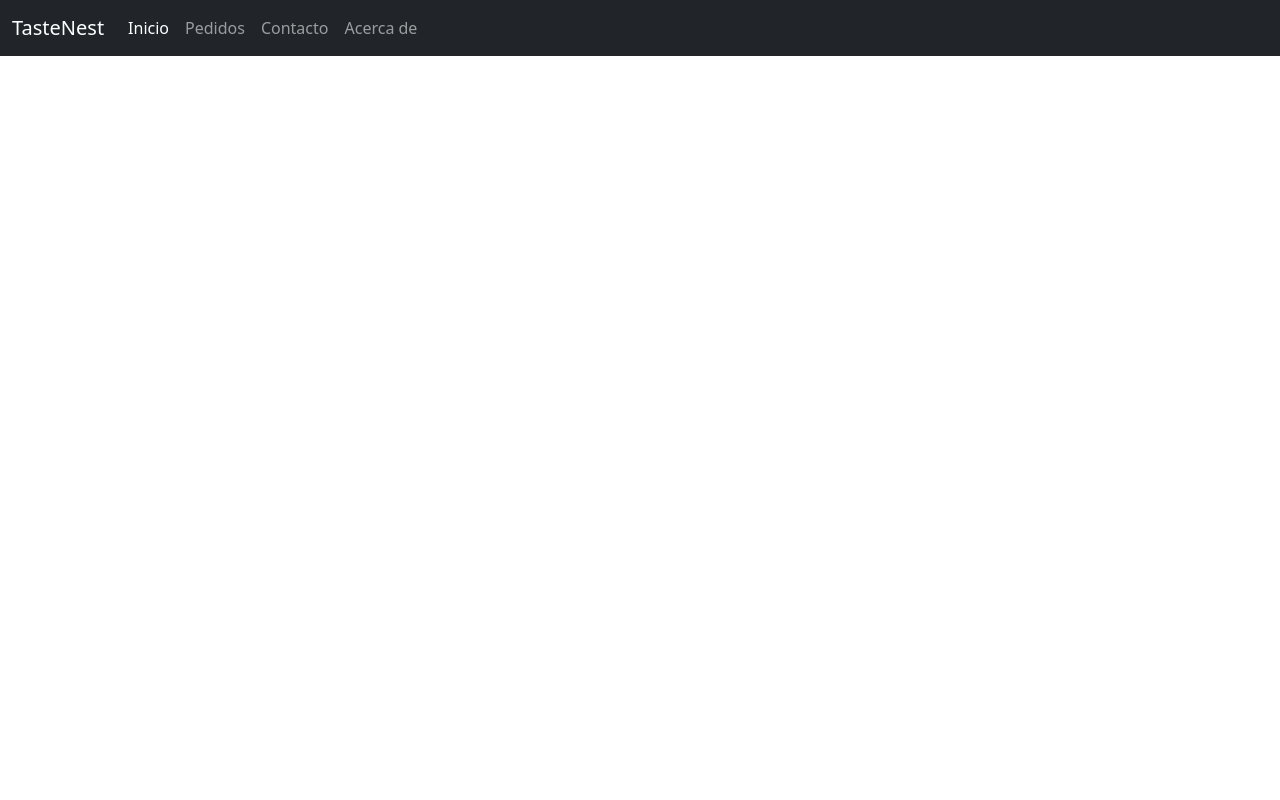
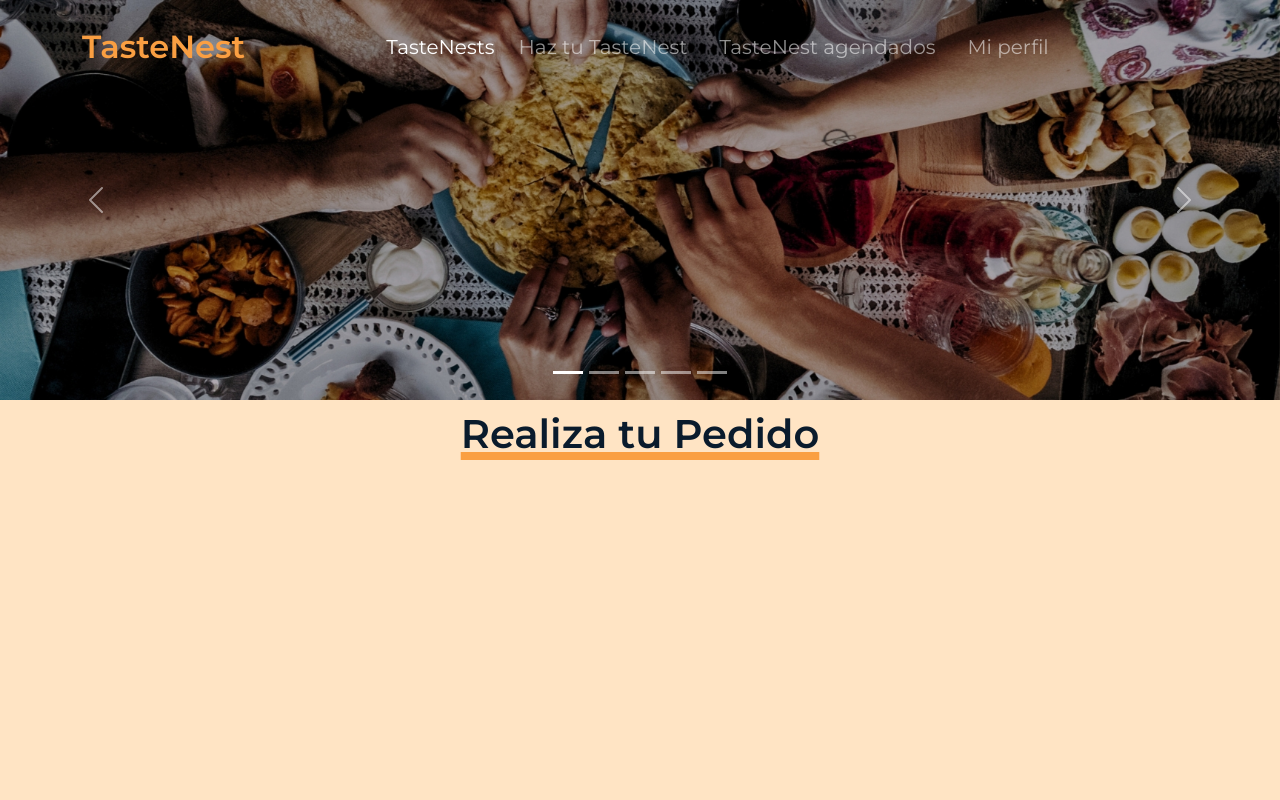
Before and after one commit to Adairowo/TasteNest.github.io, a PHP site: page /pedidos.html in a window 1280 px wide. Run offline with PHP 8.4, Linux system fonts and the light colour scheme; some libraries are stand-ins or nearby versions.

Commit message:
Actualizacion visualizacion de pagina

```diff
--- a/pedidos.html
+++ b/pedidos.html
@@ -3,38 +3,114 @@
 <head>
     <meta charset="UTF-8">
     <meta name="viewport" content="width=device-width, initial-scale=1.0">
-    <link href="https://cdn.jsdelivr.net/npm/bootstrap@5.3.3/dist/css/bootstrap.min.css" rel="stylesheet"
-        integrity="sha384-QWTKZyjpPEjISv5WaRU9OFeRpok6YctnYmDr5pNlyT2bRjXh0JMhjY6hW+ALEwIH" crossorigin="anonymous">
-    <link rel="stylesheet" href="css/hover.css">
-    <title>Pedidos TasteNest</title>
+    <link rel="stylesheet" href="https://cdnjs.cloudflare.com/ajax/libs/font-awesome/6.6.0/css/all.min.css">
+    <link rel="stylesheet" href="https://cdnjs.cloudflare.com/ajax/libs/hover.css/2.3.1/css/hover-min.css">
+    <link href="https://cdn.jsdelivr.net/npm/bootstrap@5.3.0/dist/css/bootstrap.min.css" rel="stylesheet">
+    <link rel="stylesheet" href="stylepedidos.css">
+    <title>TasteNest Pedidos</title>
 </head>
-<body>
+<body class="vh-100 overflow-hidden">
 <header>
-        <nav class="navbar navbar-expand-lg navbar-dark bg-dark">
-            <div class="container-fluid">
-                <a class="navbar-brand" href="#">TasteNest</a>
-                <button class="navbar-toggler" type="button" data-bs-toggle="collapse" data-bs-target="#navbarNav" aria-controls="navbarNav" aria-expanded="false" aria-label="Toggle navigation">
+  <!-- NavBar-->
+  <nav class="navbar navbar-dark navbar-expand-lg fixed-top" style="background-color: transparent;">
+    <div class="container">
+      <!--Logo-->
+      <a class="navbar-brand fs-2 fw-semibold" style="color:#fa9f42 ;" href="#">TasteNest</a>
+      <!--Toggle-->
+      <button
+       class="navbar-toggler shadow-none border-0"
+        type="button"
+        data-bs-toggle="offcanvas"
+        data-bs-target="#offcanvasNavbar"
+        aria-controls="offcanvasNavbar"
+        >
         <span class="navbar-toggler-icon"></span>
       </button>
-                <div class="collapse navbar-collapse" id="navbarNav">
-                    <ul class="navbar-nav">
+
+      <!--Sidebar-->
+      <div
+        class="sidebar offcanvas offcanvas-start"
+        tabindex="-1"
+        id="offcanvasNavbar"
+        aria-labelledby="offcanvasNavbarLabel">
+        <!--Sidebar header-->
+        <div class="offcanvas-header text-white shadow-none">
+          <h5 class="offcanvas-title" id="offcanvasNavbarLabel">TasteNest</h5>
+          <button type="button"
+           class="btn-close btn-close-white"
+            data-bs-dismiss="offcanvas"
+             aria-label="Close">
+          </button>
+        </div>
+        <!--Sidebar body-->
+        <div class="offcanvas-body d-flex flex-column p-3">
+          <ul
+           class="navbar-nav justify-content-center align-items-center fs-5 flex-grow-1 pe-3">
             <li class="nav-item">
-                            <a class="nav-link active" aria-current="page" href="#">Inicio</a>
+              <a class="nav-link active " aria-current="page" href="#">TasteNests</a>
             </li>
-                        <li class="nav-item">
-                            <a class="nav-link" href="#">Pedidos</a>
+            <li class="nav-item mx-2">
+              <a class="nav-link" href="about">Haz tu TasteNest</a>
             </li>
-                        <li class="nav-item">
-                            <a class="nav-link" href="#">Contacto</a>
+            <li class="nav-item mx-2">
+              <a class="nav-link" href="about">TasteNest agendados</a>
             </li>
-                        <li class="nav-item">
-                            <a class="nav-link" href="#">Acerca de</a>
+            <li class="nav-item mx-2">
+              <a class="nav-link" href="about">Mi perfil</a>
             </li>
           </ul>
         </div>
       </div>
+    </div>
   </nav>
+    <!-- NavBar Termina-->
+     <!-- Carousel -->
+  <div id="carouselExampleInterval" class="carousel slide" data-bs-ride="carousel">
+    <div class="carousel-indicators">
+      <button type="button" data-bs-target="#carouselExampleInterval" data-bs-slide-to="0" class="active" aria-current="true" aria-label="Slide 1"></button>
+      <button type="button" data-bs-target="#carouselExampleInterval" data-bs-slide-to="1" aria-label="Slide 2"></button>
+      <button type="button" data-bs-target="#carouselExampleInterval" data-bs-slide-to="2" aria-label="Slide 3"></button>
+      <button type="button" data-bs-target="#carouselExampleInterval" data-bs-slide-to="3" aria-label="Slide 4"></button>
+      <button type="button" data-bs-target="#carouselExampleInterval" data-bs-slide-to="4" aria-label="Slide 5"></button>
+    </div>
+    <div class="carousel-inner" style="height: 50vh;">
+      <div class="carousel-item active" data-bs-interval="3000">
+        <img src="img/slider.jpg" class="d-block w-100" alt="Image 1" style="height: 50vh; object-fit: cover;">
+      </div>
+      <div class="carousel-item" data-bs-interval="3000">
+        <img src="img/slider2.jpg" class="d-block w-100" alt="Image 2" style="height: 50vh; object-fit: cover;">
+      </div>
+      <div class="carousel-item" data-bs-interval="3000">
+        <img src="img/slider3.jpg" class="d-block w-100" alt="Image 3" style="height: 50vh; object-fit: cover;">
+      </div>
+      <div class="carousel-item" data-bs-interval="3000">
+        <img src="img/slider4.jpg" class="d-block w-100" alt="Image 4" style="height: 50vh; object-fit: cover;">
+      </div>
+      <div class="carousel-item" data-bs-interval="3000">
+        <img src="img/slider5.jpg" class="d-block w-100" alt="Image 5" style="height: 50vh; object-fit: cover;">
+      </div>
+    </div>
+    <button class="carousel-control-prev" type="button" data-bs-target="#carouselExampleInterval" data-bs-slide="prev">
+      <span class="carousel-control-prev-icon" aria-hidden="true"></span>
+      <span class="visually-hidden">Previous</span>
+    </button>
+    <button class="carousel-control-next" type="button" data-bs-target="#carouselExampleInterval" data-bs-slide="next">
+      <span class="carousel-control-next-icon" aria-hidden="true"></span>
+      <span class="visually-hidden">Next</span>
+    </button>
+  </div>
+
 </header>
-    <script src="https://cdn.jsdelivr.net/npm/bootstrap@5.3.3/dist/js/bootstrap.bundle.min.js" integrity="sha384-..." crossorigin="anonymous"></script>
+  <main>
+    <section class="" style="height: 50vh;">
+      <h2 class="fw-semibold">
+        Realiza tu Pedido
+      </h2>
+
+    </section>
+  </main>
 </body>
+<script src="https://cdn.jsdelivr.net/npm/bootstrap@5.3.3/dist/js/bootstrap.bundle.min.js"
+        integrity="sha384-YvpcrYf0tY3lHB60NNkmXc5s9fDVZLESaAA55NDzOxhy9GkcIdslK1eN7N6jIeHz"
+        crossorigin="anonymous"></script>
 </html>
--- /dev/null
+++ b/stylepedidos.css
@@ -0,0 +1,44 @@
+/*Aqui voy a poner los colores que voy a usar
+
+Naranja principal fa9f42
+Rich blue 0a1b2c
+Azul oscuro 273258
+azul clarito bdd5ea
+*/
+
+@import url('https://fonts.googleapis.com/css2?family=Montserrat:ital,wght@0,100..900;1,100..900&display=swap');
+*{
+    margin: 0;
+    padding: 0;
+    box-sizing: border-box;
+    font-family: "Montserrat", sans-serif;
+}
+
+body{
+    background-color: bisque;
+    background-blend-mode: multiply;
+    background-position: center;
+    background-size: cover;
+    background-repeat: no-repeat;
+
+}
+
+section > h2 {
+    text-align: center;
+    margin-bottom: 40px; /* Espacio entre el título y la galería */
+    font-size: 2.5rem;
+    color: rgb(10, 27, 44);
+    text-decoration: underline;
+    text-decoration-color: rgb(250, 159, 66);
+    text-decoration-thickness: 0.5rem;
+    padding-top: 10px;
+}
+
+@media (max-width:991px) {
+    .sidebar{
+        background-color: rgb(255, 255, 255,0.15);
+        backdrop-filter: blur(10px);
+    }
+
+
+}
--- a/styles.css
+++ b/styles.css
@@ -23,6 +23,10 @@
 }
 
 a{
+    text-decoration: none;
+}
+
+b{
     text-decoration: none;
 }
 
```
Also changed, not shown: admin.php (+53 -12 lines), index.html (+8 -13 lines), js/users.js (deleted, +0 -63 lines), script.js (+19 -3 lines), img/Fondopedidos.jpg (added), img/slider.jpg (added), img/slider2.jpg (added), img/slider3.jpg (added), img/slider4.jpg (added), img/slider5.jpg (added). Lines whose indentation alone changed are shown as unchanged.
